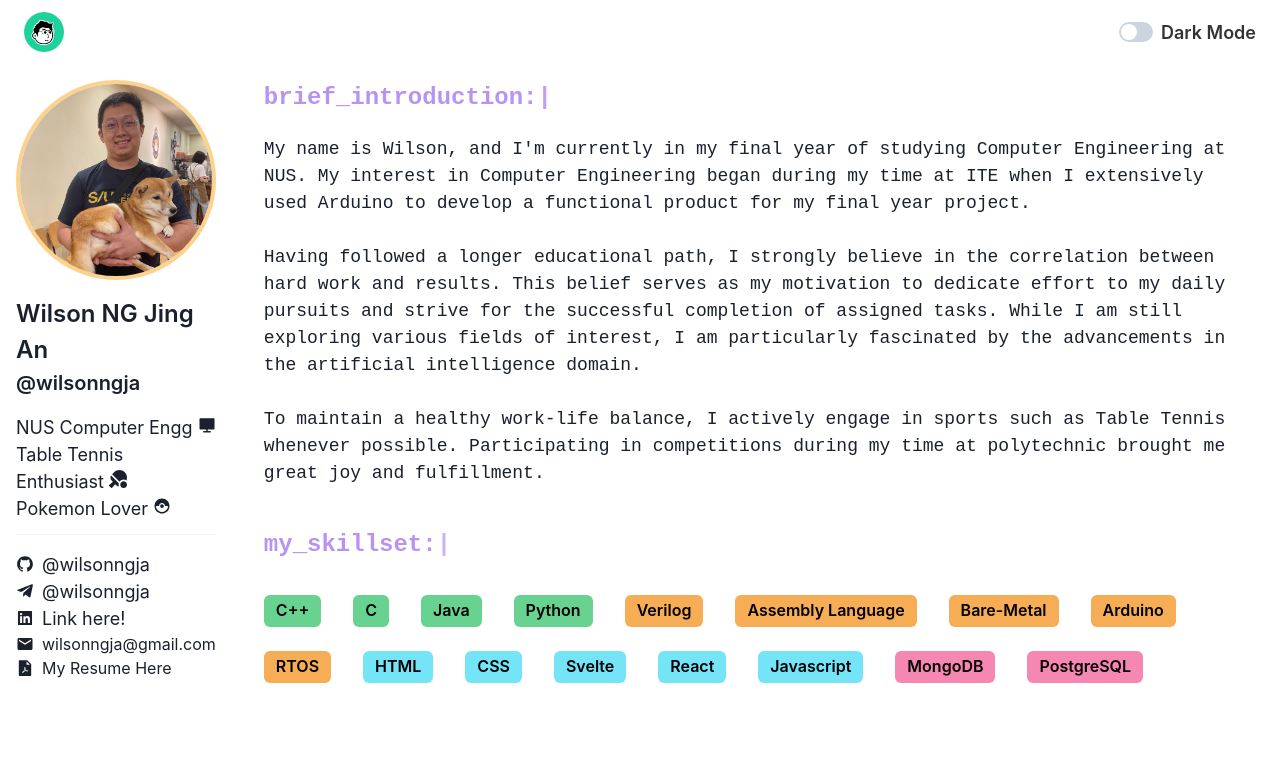
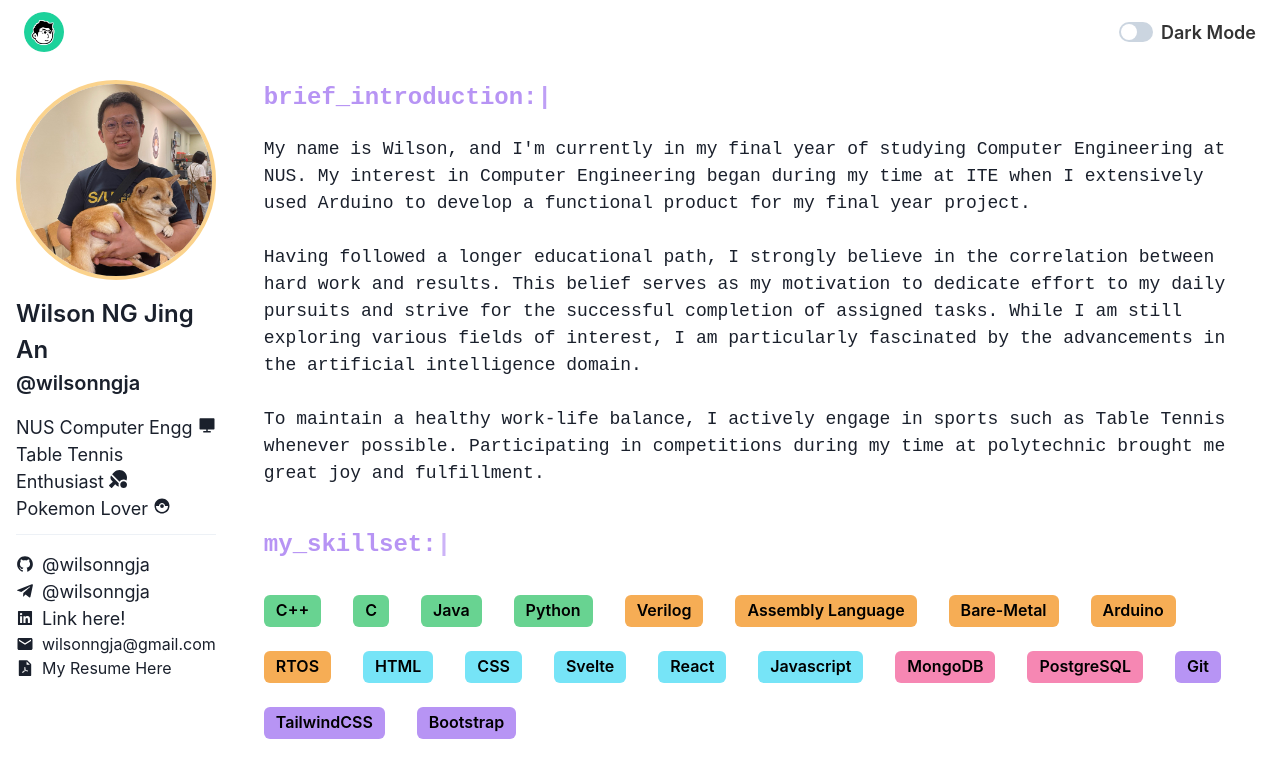
Before and after one commit to wilsonngja/netlify-portfolio, a React (Vite) app: page /about_me in a window 1280 px wide. Shown: the top 778 px of the page. Built offline with nearby package versions, Linux system fonts and the light colour scheme.

Commit message:
Add skillset

```diff
--- a/src/routing/AboutMe.tsx
+++ b/src/routing/AboutMe.tsx
@@ -354,6 +354,39 @@ const AboutMe = () => {
           >
             PostgreSQL
           </Tag>
+          <Tag
+            size="lg"
+            variant="solid"
+            color="black"
+            marginX={4}
+            marginY={3}
+            bgColor="purple.300"
+            fontWeight="semibold"
+          >
+            Git
+          </Tag>
+          <Tag
+            size="lg"
+            variant="solid"
+            color="black"
+            marginX={4}
+            marginY={3}
+            bgColor="purple.300"
+            fontWeight="semibold"
+          >
+            TailwindCSS
+          </Tag>
+          <Tag
+            size="lg"
+            variant="solid"
+            color="black"
+            marginX={4}
+            marginY={3}
+            bgColor="purple.300"
+            fontWeight="semibold"
+          >
+            Bootstrap
+          </Tag>
         </Box>
       </GridItem>
     </Grid>
```
